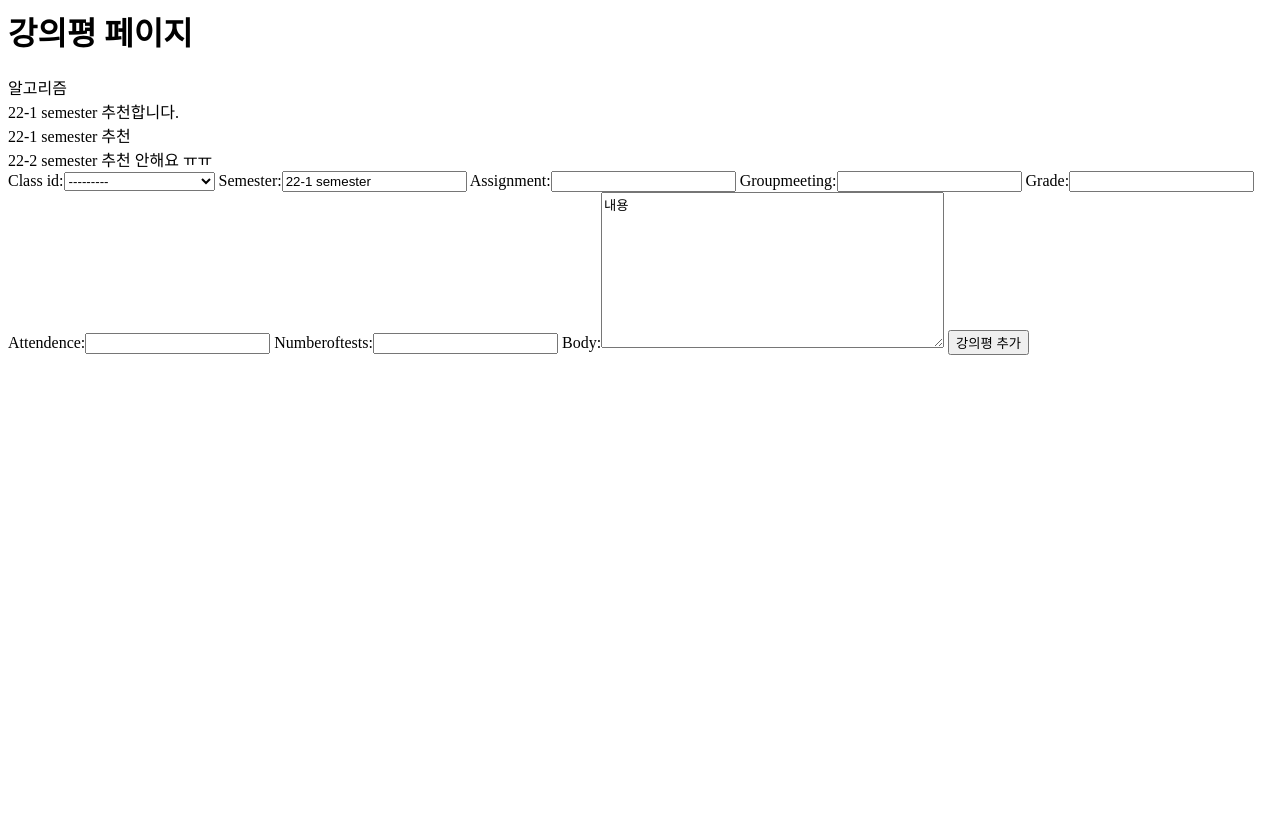
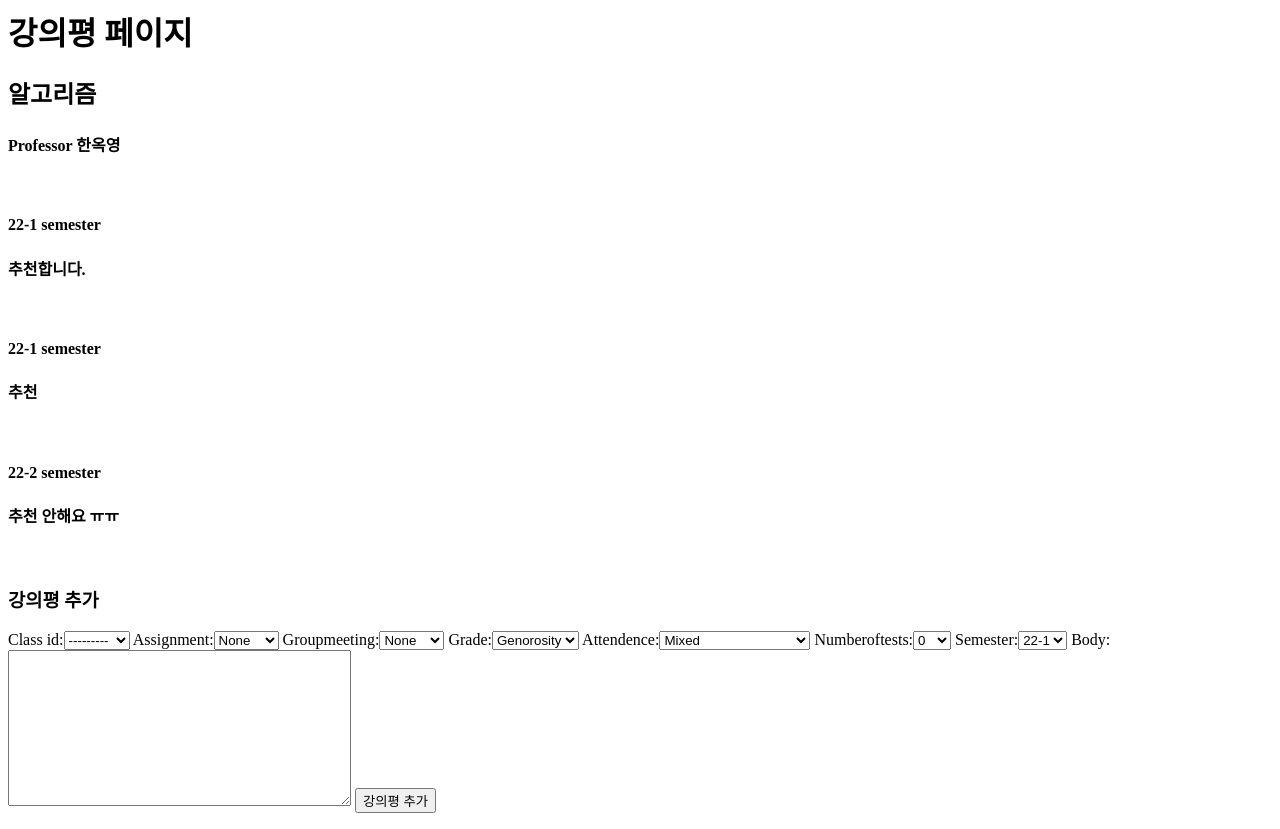
Before and after one commit to bottle-honey/mingle, a Django app: a page that uses timetable/templates/ReviewDetail.html in a window 1280 px wide. Before the commit the page ends 355 px from the top, so only its background shows below. Run offline with Django 3.2, Linux system fonts and the light colour scheme; data comes from the database, SQL or seed files in the repository; both versions use the stored data as it was after the commit.

Commit message:
강의평 추가 기능 수정

```diff
--- a/timetable/forms.py
+++ b/timetable/forms.py
@@ -68,7 +68,16 @@ class ClassForm(forms.ModelForm):
                     'rows' : 3
             }
 
+
+
 class ReviewForm(forms.ModelForm):
     class Meta:
         model = Review
         fields = '__all__'
+        def __init__(self, *args, **kwargs):
+            super(ReviewForm, self).__init__(*args, **kwargs)
+            self.fields['body'].widget.attrs = {
+                'class' : 'form-control',
+                'placeholder' : 'Please write a general review of this lecture',
+                'rows' : 3
+            }
--- a/timetable/models.py
+++ b/timetable/models.py
@@ -16,13 +16,21 @@ class Class(models.Model):
     end_time = models.TimeField()
     classroom = models.CharField(max_length=20, null=True)
     class_id = models.CharField(max_length=10, primary_key=True)
+    def __str__(self):
+        return self.class_id
+class Review(models.Model):
+    semester_values = [('1','21-1'), ('2','21-2'), ('3','22-1')]
+    groupmeeting_values = [('1','Many'),('2','Normal'),('3','None')]
+    assignment_values = [('1','Many'),('2','Normal'),('3','None')]
+    grade_values = [('1','Genorosity'),('2','Mediocrity'),('3','Strictness')]
+    attendendce_values = [('1','Mixed'),('2','Direct name'),('3','Designated seat'),('4','Electronic attendence')]
+    numberoftest_values = [('1','0'),('2','1'),('3','2'),('4','3'),('5','4+')]
+    class_id = models.ForeignKey(Class, on_delete=models.CASCADE)
 
-class Review(models.Model):
-    class_id = models.ForeignKey(Class, on_delete=models.CASCADE)
-    semester = models.CharField(max_length=15,default='22-1 semester')
-    assignment = models.CharField(max_length=10)
-    groupmeeting = models.CharField(max_length=10)
-    grade = models.CharField(max_length=15)
-    attendence = models.CharField(max_length=15)
-    numberoftests = models.CharField(max_length=15)
-    body = models.TextField(default='내용')
+    assignment = models.CharField(choices=groupmeeting_values,default='3',max_length=5)
+    groupmeeting = models.CharField(choices=assignment_values,default='3',max_length=5)
+    grade = models.CharField(choices=grade_values,default='1',max_length=10)
+    attendence = models.CharField(choices=attendendce_values,default='1',max_length=21)
+    numberoftests = models.CharField(choices=numberoftest_values,default='1',max_length=2)
+    semester = models.CharField(choices=semester_values, default='3', max_length=4)
+    body = models.TextField(default='')
--- a/timetable/templates/ClassList.html
+++ b/timetable/templates/ClassList.html
@@ -1,4 +1,8 @@
 <table class="table table-bordered" id="dataTable" width="100%" cellspacing="0">
+
+    <div>
+        필터 들어갈 부분
+    </div>
     <thead>
         <tr>
             <th>전공/교양</th>
--- a/timetable/templates/ReviewDetail.html
+++ b/timetable/templates/ReviewDetail.html
@@ -1,15 +1,20 @@
 <h1>강의평 페이지</h1>
-{{ class_detail.name }}
+<h2>{{ class_detail.name }}</h2>
+<h4>Professor {{class_detail.professor}}</h4>
 <br/>
 {% for review in review_detail %}
 <!-- {{class_detail}} -->
-    {{review.semester}}
-    {{review.body}}
+    <h4>{{review.semester}}</h4>
+    <h4>{{review.body}}</h4>
     <br/>
 {% endfor %}
 
+
+<div>
+    <h3>강의평 추가</h3>
 <form action="{% url 'create_review' class_detail.class_id %}" method="POST">
     {% csrf_token %}
-    {{ review_form }}
+    {{ review_form.as_table }}
     <input type="submit" value="강의평 추가">
 </form>
+</div>
```
Also changed, not shown: db.sqlite3, timetable/migrations/0002_alter_review_semester.py (added), timetable/migrations/0003_alter_review_semester.py (added), timetable/migrations/0004_auto_20220629_1844.py (added), timetable/migrations/0005_alter_review_body.py (added).
